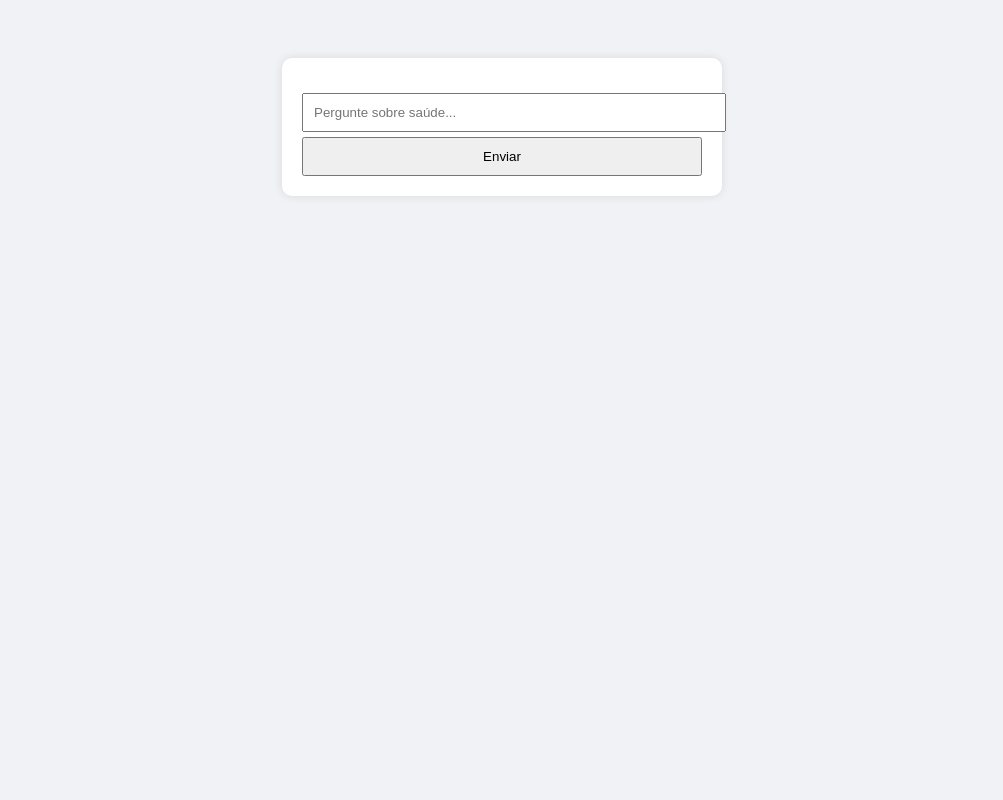
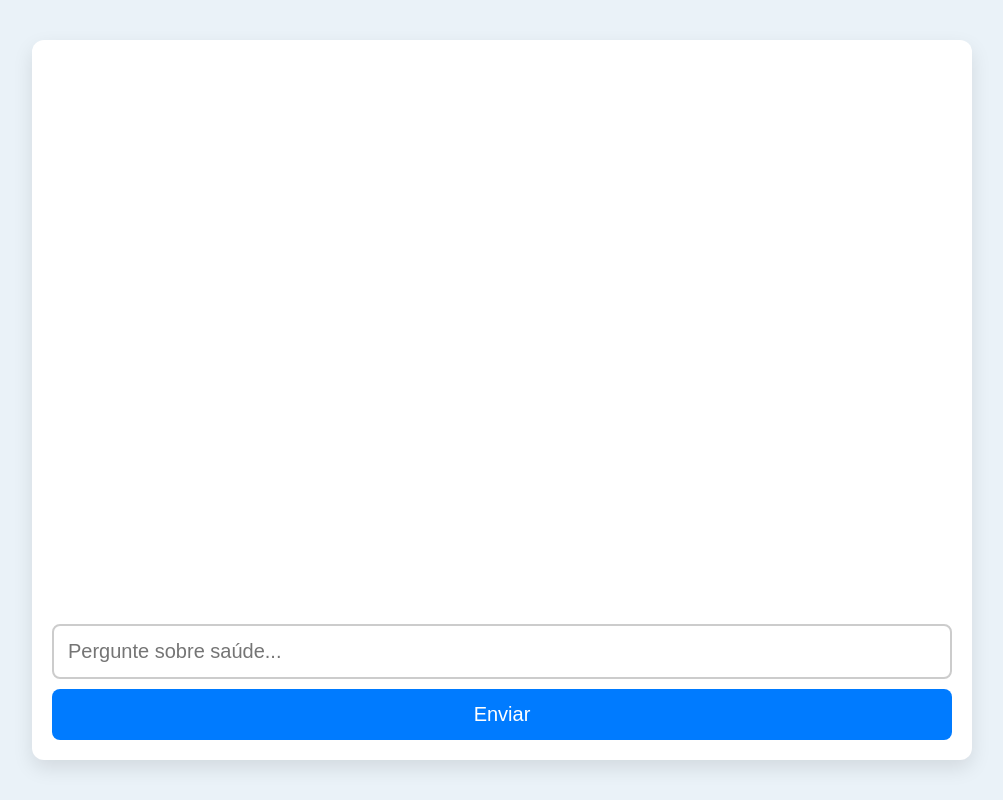
Before and after one commit to lucasxavila/chatbot-saude, a Flask app: page / in a window 1280 px wide. Shown: the whole page, without its empty margins (138-1141 px from the left). Run offline with Flask 3, Linux system fonts and the light colour scheme.

Commit message:
upgrade js and css

```diff
--- a/static/script.js
+++ b/static/script.js
@@ -1,10 +1,17 @@
 async function enviarMensagem() {
     const entrada = document.getElementById("entrada");
-    const mensagem = entrada.value;
+    const mensagem = entrada.value.trim();
     const container = document.getElementById("mensagens");
 
-    container.innerHTML += `<div class='user'>${mensagem}</div>`;
+    if (!mensagem) return;
+
+    container.innerHTML += `
+        <div class="mensagem user">
+            <strong>Usuário:</strong> ${mensagem}
+        </div>
+    `;
     entrada.value = "";
+    container.scrollTop = container.scrollHeight;
 
     const resposta = await fetch("/perguntar", {
         method: "POST",
@@ -13,5 +20,11 @@ async function enviarMensagem() {
     });
 
     const dados = await resposta.json();
-    container.innerHTML += `<div class='bot'>${dados.resposta}</div>`;
+
+    container.innerHTML += `
+        <div class="mensagem bot">
+            <strong>Bot:</strong> ${dados.resposta}
+        </div>
+    `;
+    container.scrollTop = container.scrollHeight;
 }
--- a/static/style.css
+++ b/static/style.css
@@ -1,39 +1,86 @@
+/* Estilo base da página */
 body {
+    margin: 0;
+    padding: 0;
     font-family: Arial, sans-serif;
-    background: #f0f2f5;
+    background: #eaf2f8;
     display: flex;
     justify-content: center;
-    padding-top: 50px;
+    align-items: center;
+    height: 100vh;
 }
 
+/* Caixa principal do chat */
 .chatbox {
-    background: #fff;
-    width: 400px;
-    border-radius: 10px;
-    box-shadow: 0 0 10px rgba(0,0,0,0.1);
+    background: white;
+    width: 900px;
+    max-width: 95%;
+    height: 85vh;
+    display: flex;
+    flex-direction: column;
+    border-radius: 12px;
+    box-shadow: 0 8px 20px rgba(0, 0, 0, 0.1);
     padding: 20px;
 }
 
+/* Área onde as mensagens aparecem */
 #mensagens {
-    max-height: 300px;
+    flex: 1;
     overflow-y: auto;
+    padding: 10px;
+    margin-bottom: 20px;
+    font-size: 22px;
+    line-height: 1.8;
+    display: flex;
+    flex-direction: column;
+    gap: 12px;
+}
+
+/* Estilo comum para mensagens */
+.mensagem {
+    max-width: 80%;
+    padding: 12px 16px;
+    border-radius: 12px;
+    word-wrap: break-word;
+}
+
+/* Mensagens do usuário (direita) */
+.user {
+    align-self: flex-end;
+    background-color: #d1e7dd;
+    text-align: right;
+}
+
+/* Mensagens do bot (esquerda) */
+.bot {
+    align-self: flex-start;
+    background-color: #f8d7da;
+    text-align: left;
+}
+
+/* Entrada de texto */
+#entrada {
+    padding: 14px;
+    font-size: 20px;
+    width: 100%;
+    box-sizing: border-box;
+    border: 2px solid #ccc;
+    border-radius: 8px;
     margin-bottom: 10px;
 }
 
-.user {
-    text-align: right;
-    color: blue;
-    margin-bottom: 5px;
+/* Botão de envio */
+button {
+    padding: 14px;
+    font-size: 20px;
+    background-color: #007BFF;
+    color: white;
+    border: none;
+    border-radius: 8px;
+    cursor: pointer;
+    transition: background 0.3s ease;
 }
 
-.bot {
-    text-align: left;
-    color: green;
-    margin-bottom: 5px;
+button:hover {
+    background-color: #0056b3;
 }
-
-input, button {
-    width: 100%;
-    padding: 10px;
-    margin-top: 5px;
-}
```
